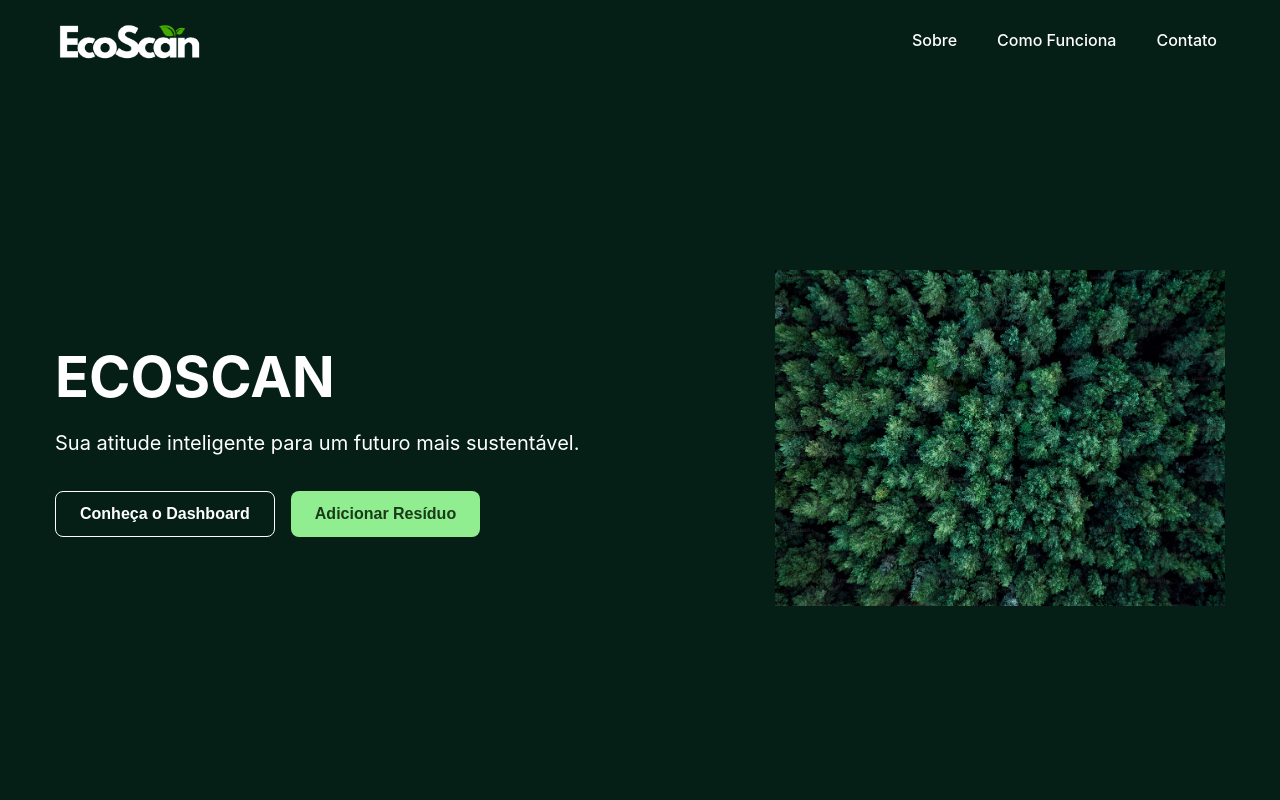
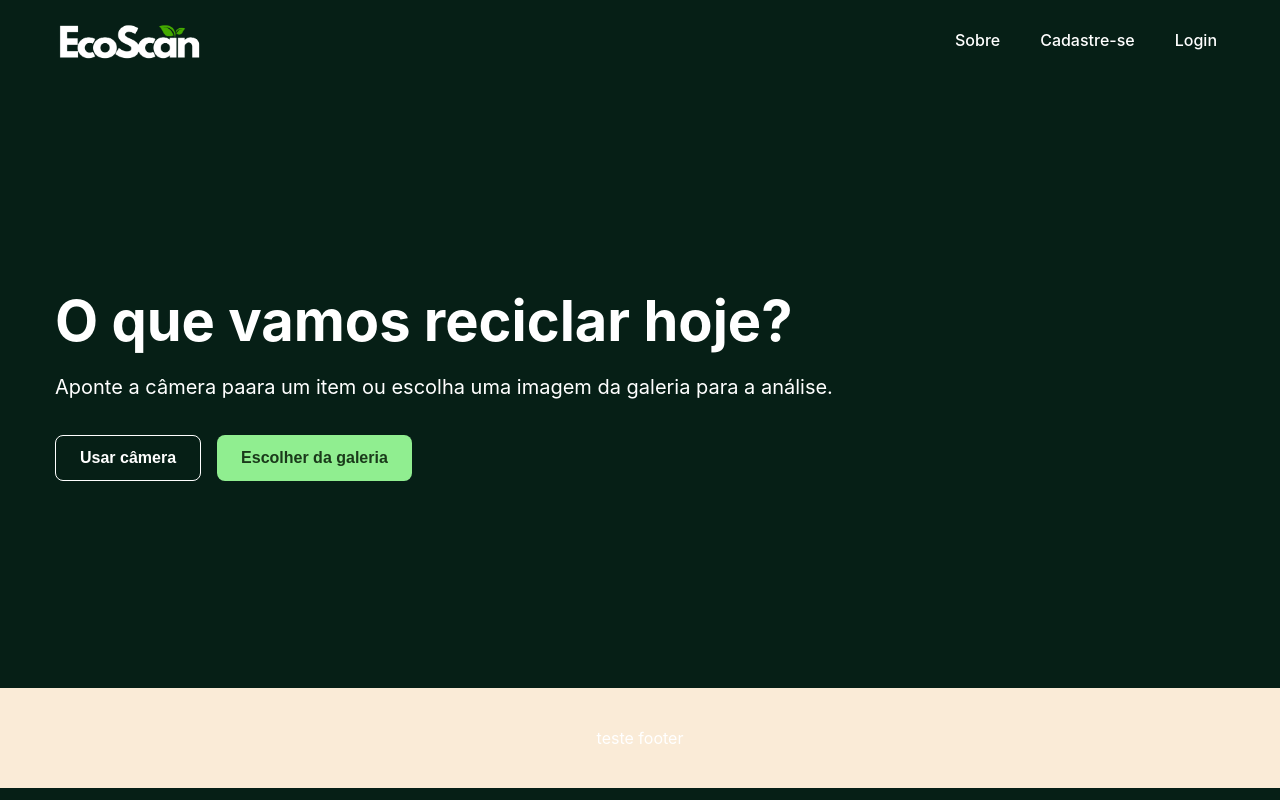
Before and after one commit to Guz-tech/ECOSCAN, a React (Vite) app: page /adicionar-residuo in a window 1280 px wide. Built offline with nearby package versions, Linux system fonts and the light colour scheme.

Commit message:
feat(routing): Implementa navegação e cria página de resíduos

```diff
--- a/package.json
+++ b/package.json
@@ -11,7 +11,8 @@
   },
   "dependencies": {
     "react": "^19.1.1",
-    "react-dom": "^19.1.1"
+    "react-dom": "^19.1.1",
+    "react-router-dom": "^7.8.1"
   },
   "devDependencies": {
     "@eslint/js": "^9.33.0",
--- a/src/App.jsx
+++ b/src/App.jsx
@@ -1,9 +1,25 @@
-import HomePage from './pages/HomePage/HomePage.jsx';
+import HomePage from "./pages/HomePage/HomePage.jsx";
+import Header from "@/components/Header/Header.jsx";
+import Footer from "@/components/Footer/Footer.jsx";
+import { BrowserRouter, Routes, Route } from "react-router-dom";
+import ResiduePage from "./pages/Residue/ResiduePage.jsx";
 
 function App() {
   return (
-    <HomePage />
-  )
+    <BrowserRouter>
+      <Header />
+
+      <main>
+        <Routes>
+          <Route path="/" element={<HomePage />} />
+
+          <Route path="/adicionar-residuo" element={<ResiduePage />} />
+        </Routes>
+      </main>
+
+      <Footer />
+    </BrowserRouter>
+  );
 }
 
-export default App
+export default App;
--- /dev/null
+++ b/src/components/Footer/Footer.css
@@ -0,0 +1,5 @@
+footer {
+    background-color: antiquewhite;
+     padding: 40px 20px;
+    text-align: center;
+}
--- /dev/null
+++ b/src/components/Footer/Footer.jsx
@@ -0,0 +1,11 @@
+import './Footer.css';
+
+function Footer () {
+    return (
+        <footer>
+            teste footer
+        </footer>
+    );
+}
+
+export default Footer;
--- a/src/components/Header/Header.jsx
+++ b/src/components/Header/Header.jsx
@@ -25,8 +25,8 @@ function Header() {
         <nav className={`nav ${isMenuOpen ? 'open' : ''}`}>
           <ul className="navList">
             <li><a href="/sobre" onClick={toggleMenu}>Sobre</a></li>
-            <li><a href="/como-funciona" onClick={toggleMenu}>Como Funciona</a></li>
-            <li><a href="/contato" onClick={toggleMenu}>Contato</a></li>
+            <li><a href="/cadastro" onClick={toggleMenu}>Cadastre-se</a></li>
+            <li><a href="/contato" onClick={toggleMenu}>Login</a></li>
           </ul>
         </nav>
       </div>
--- a/src/pages/HomePage/HomePage.css
+++ b/src/pages/HomePage/HomePage.css
@@ -2,7 +2,7 @@
 .heroSection {
   display: flex;
   align-items: center;
-  min-height: calc(100vh - 80px);
+  min-height: calc(86vh - 80px);
   padding-block: 2rem;
   color: white;
 }
--- a/src/pages/HomePage/HomePage.jsx
+++ b/src/pages/HomePage/HomePage.jsx
@@ -1,13 +1,20 @@
 import "./HomePage.css";
 import heroImage from "@/assets/images/img.png";
-import Header from "@/components/Header/Header.jsx";
+
 import ButtonPrimary from "@/components/Button/ButtonPrimary.jsx";
 import ButtonSecondary from "@/components/Button/ButtonSecondary.jsx";
+import { useNavigate } from 'react-router-dom';
 
 function HomePage() {
+  const navigate = useNavigate();
+
+  const handleAdicionarClick = () => {
+
+    console.log("Redirecionando para a página de adicionar resíduo...");
+    navigate('/adicionar-residuo');
+  };
   return (
     <>
-      <Header />
 
       <main>
         <section className="heroSection">
@@ -17,7 +24,7 @@ function HomePage() {
               <p>Sua atitude inteligente para um futuro mais sustentável.</p>
               <div className="heroButtons">
                 <ButtonSecondary>Conheça o Dashboard</ButtonSecondary>
-                <ButtonPrimary>Adicionar Resíduo</ButtonPrimary>
+                <ButtonPrimary onClick={handleAdicionarClick}>Adicionar Resíduo</ButtonPrimary>
               </div>
             </div>
 
--- /dev/null
+++ b/src/pages/Residue/Residue.css
@@ -0,0 +1,3 @@
+.heroLeft, .heroRigth {
+  width: 400px;
+}
--- /dev/null
+++ b/src/pages/Residue/ResiduePage.jsx
@@ -0,0 +1,31 @@
+import ButtonPrimary from "@/components/Button/ButtonPrimary.jsx";
+import ButtonSecondary from "@/components/Button/ButtonSecondary.jsx";
+import "./Residue.css";
+
+
+function ResiduePage() {
+  return (
+    <main>
+      <section className="heroSection">
+        <div className="container heroContent">
+
+          <div className="heroText">
+            <h1>O que vamos reciclar hoje?</h1>
+            <p>
+                Aponte a câmera paara um item ou escolha uma imagem da galeria para a análise.
+            </p>
+
+            <div className="heroButtons">
+              <ButtonSecondary>Usar câmera</ButtonSecondary>
+
+              <ButtonPrimary>Escolher da galeria</ButtonPrimary>
+            </div>
+          </div>
+
+        </div>
+      </section>
+    </main>
+  );
+}
+
+export default ResiduePage;
```
Also changed, not shown: 1 other file (tests, documents, lock files or other folders).
